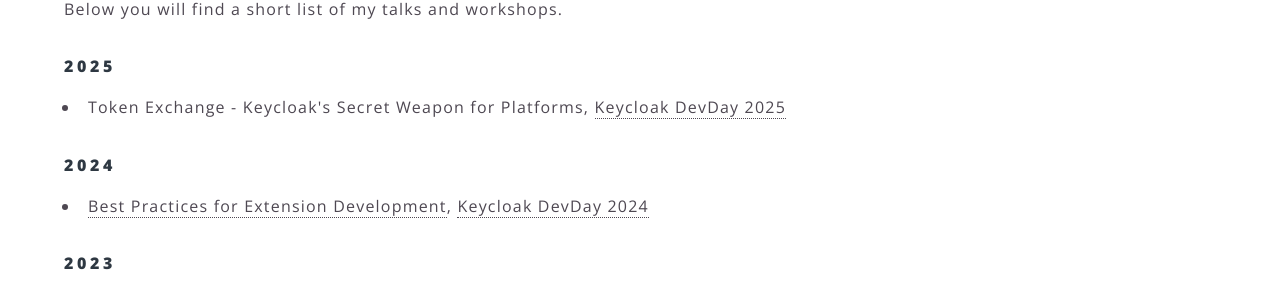
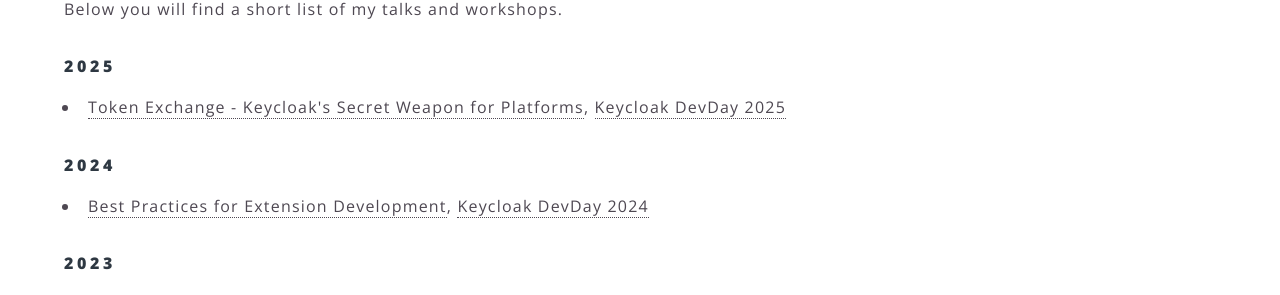
Before and after one commit to sventorben/sventorben.de, a Jekyll site: the page built from talks.html, in a window 1280 px wide and 900 px high, scrolled down 380 px. Shown: the part 164-459 px from the top of the window. Built offline with Jekyll 4.4.1, drawn with Linux system fonts in a browser that asks for light colours; part of the change alters nothing that is shown.

```diff
--- a/talks.html
+++ b/talks.html
@@ -8,7 +8,7 @@ subtitle: at meetups and conferences
 
         <h4>2025</h4>
 	<ul>
-		<li>Token Exchange - Keycloak's Secret Weapon for Platforms, <a href="https://keycloak-day.dev/" target="_blank">Keycloak DevDay 2025</li>
+		<li><a href="https://www.youtube.com/watch?v=2WpNm-ZxBD8&t=2559s" target="_blank">Token Exchange - Keycloak's Secret Weapon for Platforms</a>, <a href="https://keycloak-day.dev/" target="_blank">Keycloak DevDay 2025</a></li>
 	</ul>
         <h4>2024</h4>
 	<ul>
```
